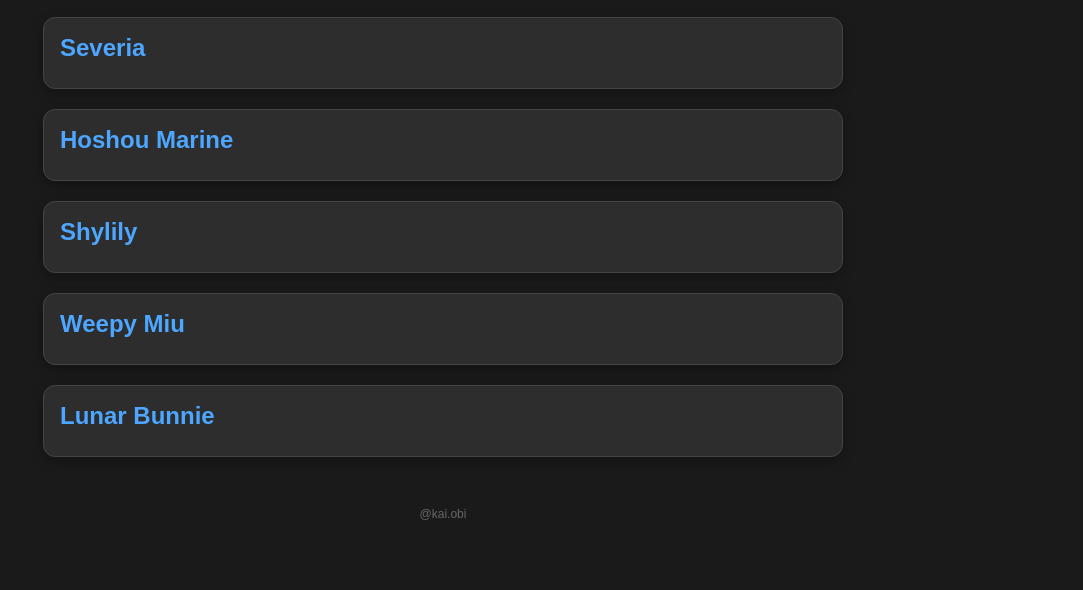
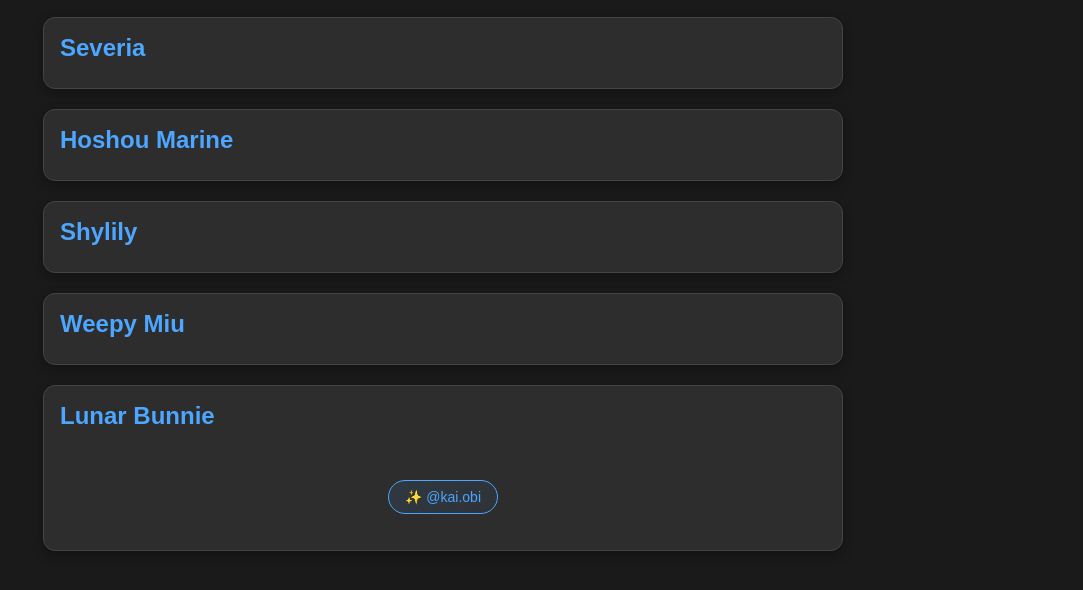
Before and after one commit to sk4ie/Character-choices-, a plain HTML site: page index.html in a window 1280 px wide. Shown: the part 126-716 px from the top of the page, without its empty margins (197-1280 px from the left). Drawn offline with Linux system fonts and the light colour scheme.

Commit message:
Update index.html

```diff
--- a/index.html
+++ b/index.html
@@ -387,11 +387,23 @@
         <div class="info"><span class="label">Paint:</span><span class="value good">Flower Banquet</span></div>
         <div class="info"><span class="label">Smoothie:</span><span class="value good">Chocolate</span></div>
       </div>
-    </div>
-
-    <div style="text-align: center; margin-top: 30px; padding: 20px; color: #666; font-size: 12px;">
-      @kai.obi
-    </div>
+    <div style="text-align: center; margin-top: 30px; padding: 20px;">
+  <a href="https://discord.com/users/1083806021094486116" target="_blank" style="
+    text-decoration: none;
+    color: #4da6ff;
+    font-size: 14px;
+    font-weight: 500;
+    padding: 8px 16px;
+    border-radius: 20px;
+    border: 1px solid #4da6ff;
+    background: linear-gradient(135deg, rgba(77, 166, 255, 0.1), rgba(77, 166, 255, 0.05));
+    transition: all 0.3s ease;
+    display: inline-block;
+    backdrop-filter: blur(10px);
+  " onmouseover="this.style.background='linear-gradient(135deg, rgba(77, 166, 255, 0.2), rgba(77, 166, 255, 0.1))'; this.style.transform='translateY(-2px)'; this.style.boxShadow='0 4px 15px rgba(77, 166, 255, 0.3)'" onmouseout="this.style.background='linear-gradient(135deg, rgba(77, 166, 255, 0.1), rgba(77, 166, 255, 0.05))'; this.style.transform='translateY(0)'; this.style.boxShadow='none'">
+    ✨ @kai.obi
+  </a>
+</div>
   </div>
 
   <script>
```
